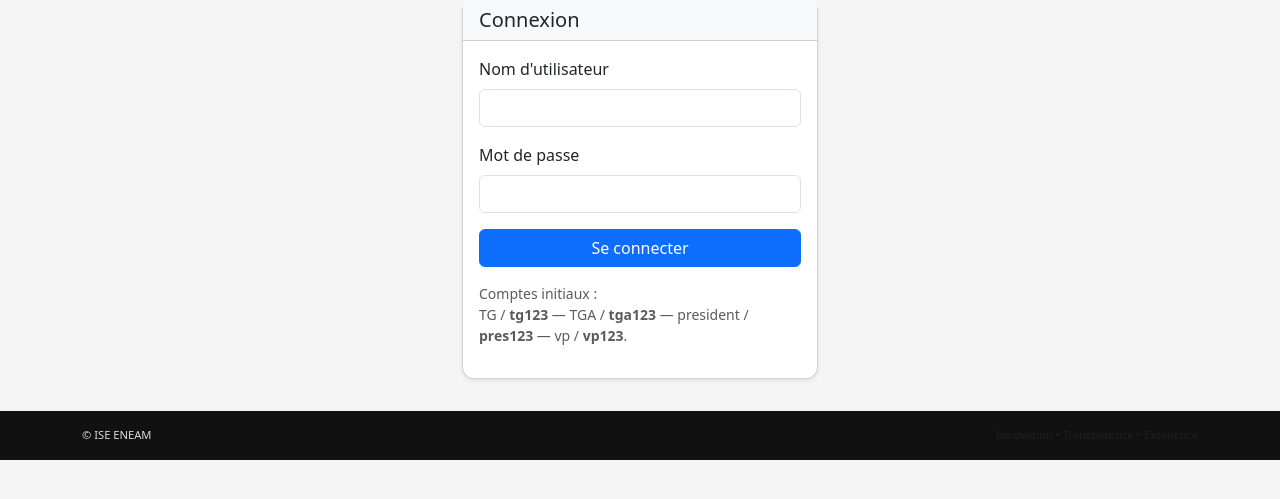
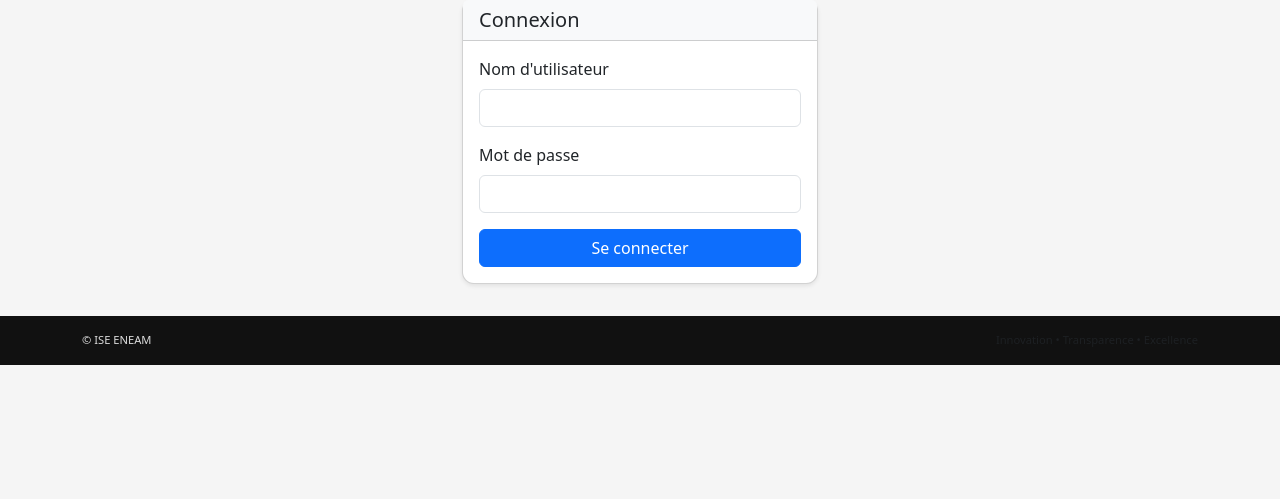
Before and after one commit to Mouz-art/Finance, a Flask app: page /login in a window 1280 px wide. Shown: the part 99-598 px from the top of the page. Run offline with Flask 3, Linux system fonts and the light colour scheme.

Commit message:
Update login.html

```diff
--- a/templates/login.html
+++ b/templates/login.html
@@ -19,11 +19,6 @@
           </div>
           <button type="submit" class="btn btn-primary w-100">Se connecter</button>
         </form>
-
-        <p class="mt-3 small text-muted">
-          Comptes initiaux :<br>
-          TG / <b>tg123</b> — TGA / <b>tga123</b> — president / <b>pres123</b> — vp / <b>vp123</b>.
-        </p>
       </div>
     </div>
   </div>
```
